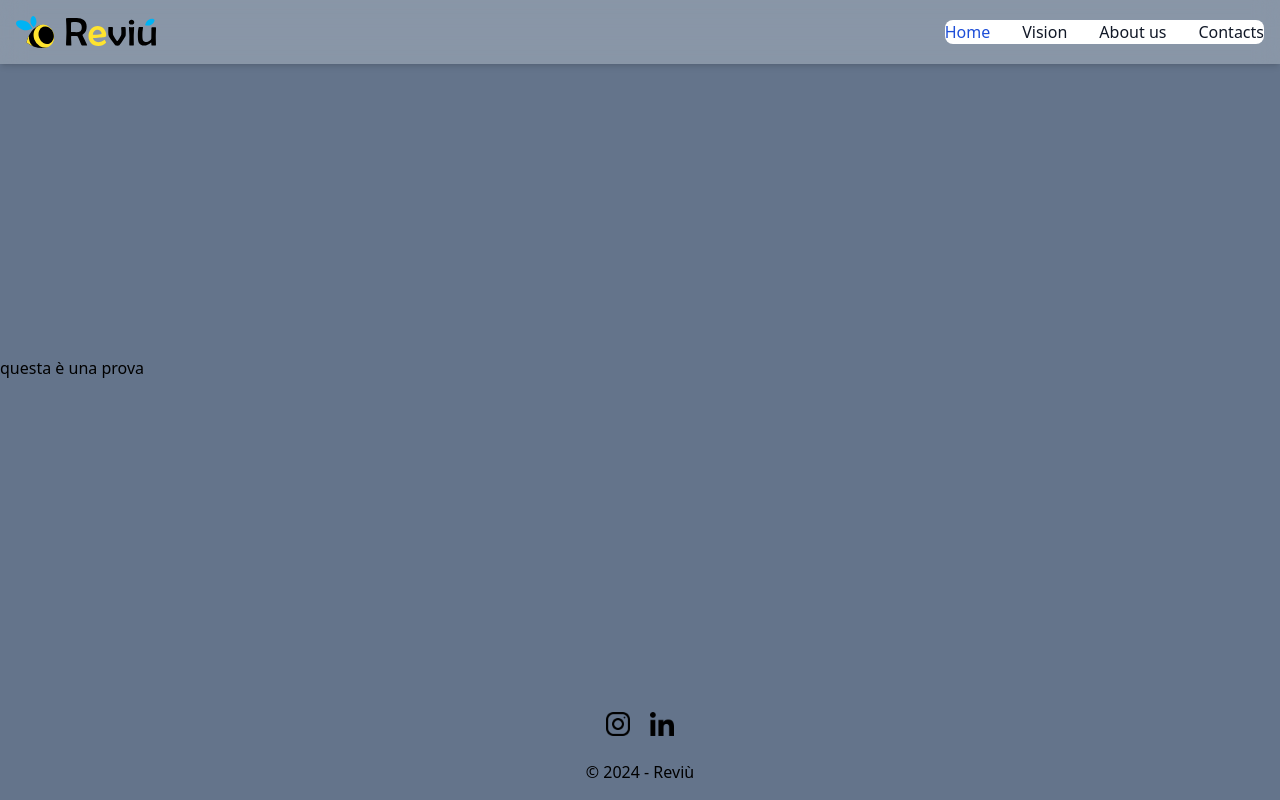
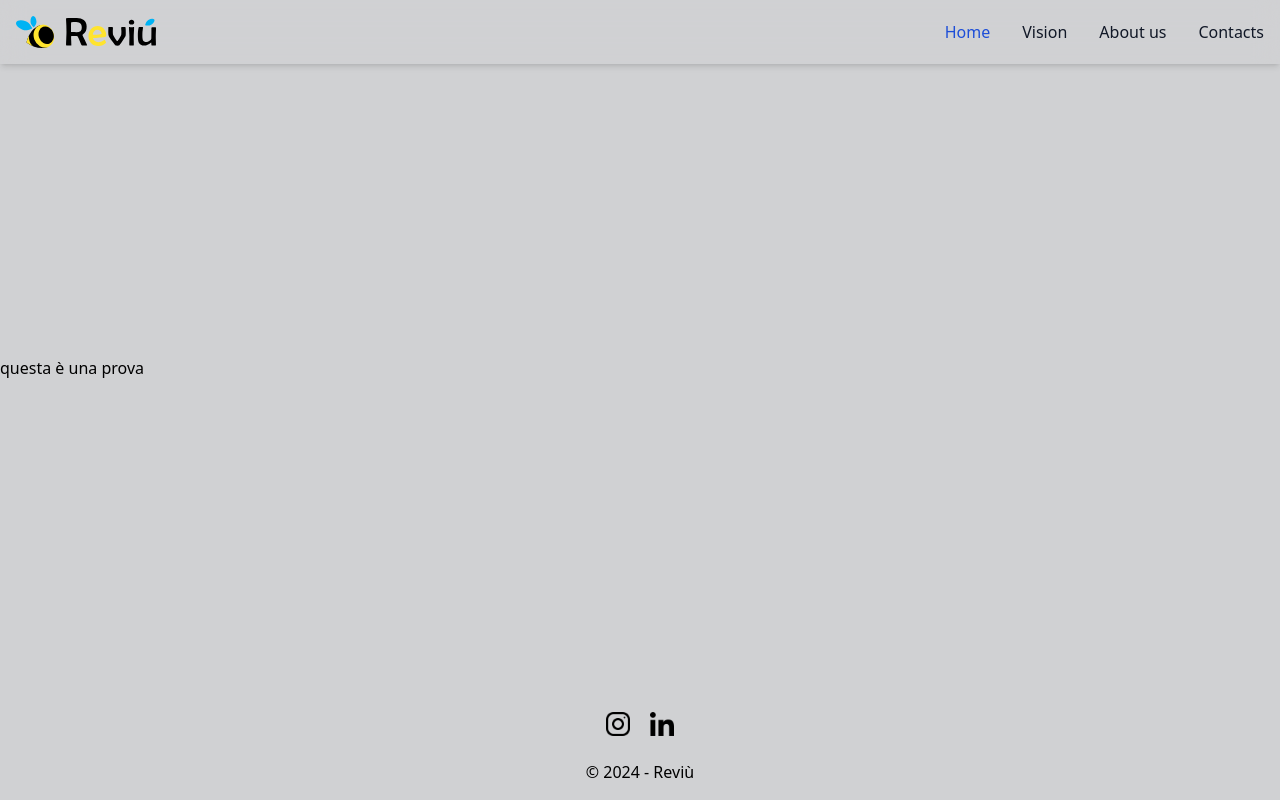
Before and after one commit to LucaJ-Tv/reviu, a Vue app: page /#/ in a window 1280 px wide. Built offline with nearby package versions, Linux system fonts and the light colour scheme.

Commit message:
fix: colors bg navbar and config primary color

```diff
--- a/src/components/modules/Navbar.vue
+++ b/src/components/modules/Navbar.vue
@@ -1,11 +1,11 @@
 <template>
-  <nav class="bg-site-primary bg-opacity-25 backdrop-blur-md shadow-md border-gray-200">
+  <nav class="bg-site-primary bg-opacity-35 backdrop-blur-md shadow-md border-gray-200">
     <div class="max-w-screen-xl flex flex-wrap items-center justify-between mx-auto p-4">
       <a href="#" class="flex items-center space-x-3 rtl:space-x-reverse">
         <img src="@/assets/LogoReviu.svg" class="h-8" alt="Reviu logo"/>
         <img src="@/assets/LogotipoReviu.svg" class="h-7" alt="Reviu logo"/>
       </a>
-      <button @click="toggleMenu" type="button" class="inline-flex items-center p-2 w-10 h-10 justify-center text-sm text-gray-500 rounded-lg md:hidden hover:bg-gray-100 focus:outline-none focus:ring-2 focus:ring-gray-200 dark:text-gray-400 dark:hover:bg-green-700 dark:focus:ring-gray-600" aria-controls="navbar-default" aria-expanded="false">
+      <button @click="toggleMenu" type="button" class="inline-flex items-center p-2 w-10 h-10 justify-center text-sm text-gray-700 rounded-lg md:hidden hover:bg-gray-100 hover:bg-opacity-30 focus:outline-none focus:ring-2 focus:ring-gray-200" aria-controls="navbar-default" aria-expanded="false">
         <span class="sr-only">Open main menu</span>
         <svg class="w-5 h-5" aria-hidden="true" xmlns="http://www.w3.org/2000/svg" fill="none" viewBox="0 0 17 14">
           <path stroke="currentColor" stroke-linecap="round" stroke-linejoin="round" stroke-width="2" d="M1 1h15M1 7h15M1 13h15"/>
@@ -13,18 +13,18 @@
       </button>
       <transition name="slide-fade">
         <div v-if="menuOpen || isLargeScreen" class="w-full md:block md:w-auto" id="navbar-default">
-          <ul class="font-medium flex flex-col p-4 md:p-0 mt-4 border border-gray-100 rounded-lg bg-gray-50 md:flex-row md:space-x-8 rtl:space-x-reverse md:mt-0 md:border-0 md:bg-white dark:bg-gray-800 md:dark:bg-gray-900 dark:border-gray-700">
+          <ul class="font-medium flex flex-col p-4 md:p-0 mt-4 border border-gray-100 rounded-lg bg-gray-50 md:flex-row md:space-x-8 rtl:space-x-reverse md:mt-0 md:border-0 md:bg-transparent">
             <li>
-              <a href="#" class="block py-2 px-3 text-white bg-blue-700 rounded md:bg-transparent md:text-blue-700 md:p-0 dark:text-white md:dark:text-blue-500" aria-current="page">Home</a>
+              <a href="#" class="block py-2 px-3 text-white bg-site-tertiary rounded md:bg-transparent md:text-blue-700 md:p-0" aria-current="page">Home</a>
             </li>
             <li>
-              <a href="#" class="block py-2 px-3 text-gray-900 rounded hover:bg-gray-100 md:hover:bg-transparent md:border-0 md:hover:text-blue-700 md:p-0 dark:text-white md:dark:hover:text-blue-500 dark:hover:bg-gray-700 dark:hover:text-white md:dark:hover:bg-transparent">Vision</a>
+              <a href="#" class="block py-2 px-3 text-gray-900 rounded hover:bg-gray-100 md:hover:bg-transparent md:border-0 md:hover:text-blue-700 md:p-0">Vision</a>
             </li>
             <li>
-              <a href="#" class="block py-2 px-3 text-gray-900 rounded hover:bg-gray-100 md:hover:bg-transparent md:border-0 md:hover:text-blue-700 md:p-0 dark:text-white md:dark:hover:text-blue-500 dark:hover:bg-gray-700 dark:hover:text-white md:dark:hover:bg-transparent">About us</a>
+              <a href="#" class="block py-2 px-3 text-gray-900 rounded hover:bg-gray-100 md:hover:bg-transparent md:border-0 md:hover:text-blue-700 md:p-0">About us</a>
             </li>
             <li>
-              <a href="#" class="block py-2 px-3 text-gray-900 rounded hover:bg-gray-100 md:hover:bg-transparent md:border-0 md:hover:text-blue-700 md:p-0 dark:text-white md:dark:hover:text-blue-500 dark:hover:bg-gray-700 dark:hover:text-white md:dark:hover:bg-transparent">Contacts</a>
+              <a href="#" class="block py-2 px-3 text-gray-900 rounded hover:bg-gray-100 md:hover:bg-transparent md:border-0 md:hover:text-blue-700 md:p-0">Contacts</a>
             </li>
           </ul>
         </div>
--- a/src/views/HomeView.vue
+++ b/src/views/HomeView.vue
@@ -1,5 +1,5 @@
 <template>
-  <div class="flex flex-col h-screen justify-between text-gray-200 bg-slate-500">
+  <div class="flex flex-col h-screen justify-between text-gray-200 bg-site-primary">
     <Navbar></Navbar>
     <div class="text-black">questa è una prova</div>
     <Footer></Footer>
--- a/tailwind.config.js
+++ b/tailwind.config.js
@@ -7,7 +7,7 @@ module.exports = {
   theme: {
     extend: {
       colors: {
-        "site-primary": "rgb(248, 249, 251)",
+        "site-primary": "rgb(208, 209, 211)",
         "site-secondary": "rgb(255, 227, 0)",
         "site-tertiary": "rgb(0, 182, 250)",
         "site-error": "#D73A49",
```
